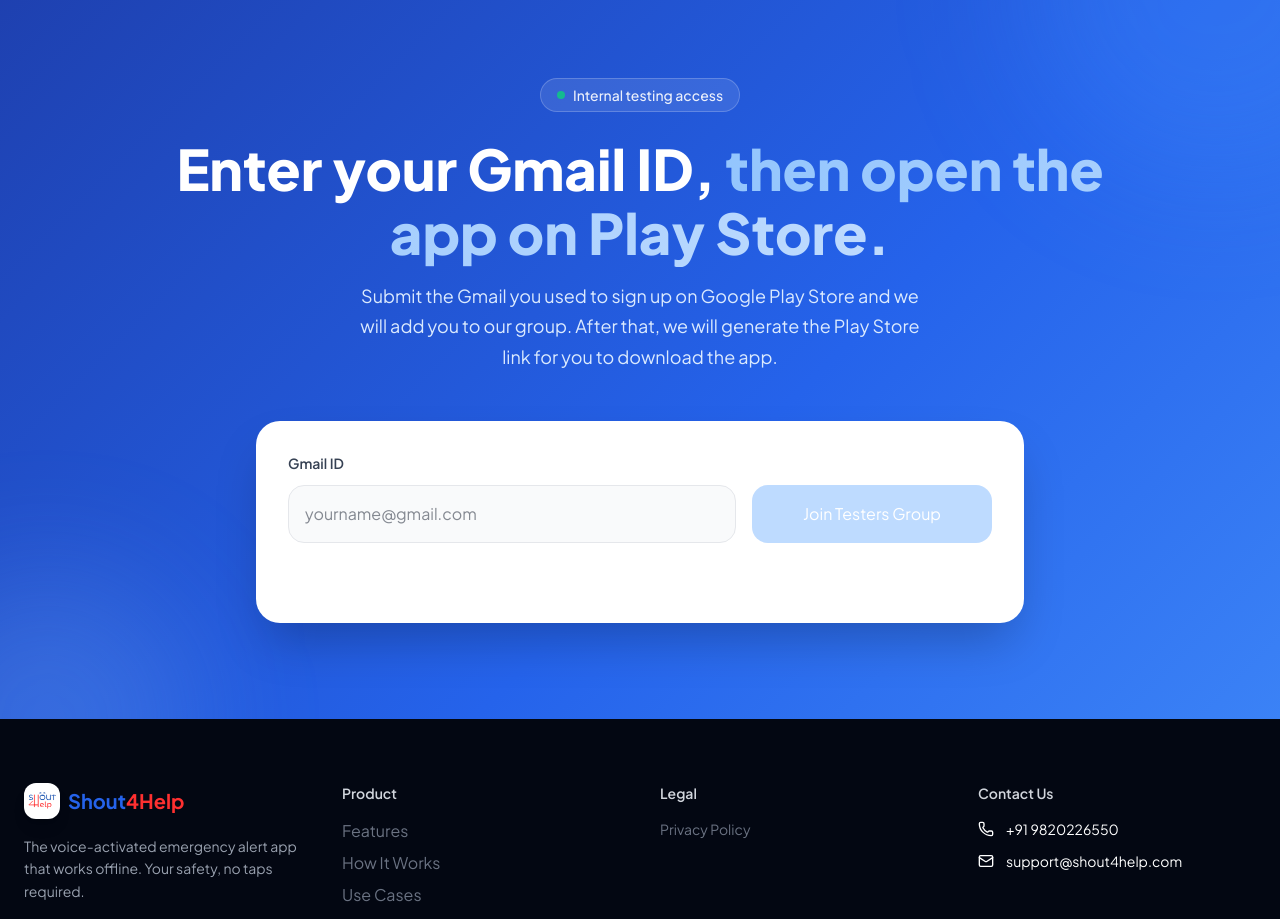
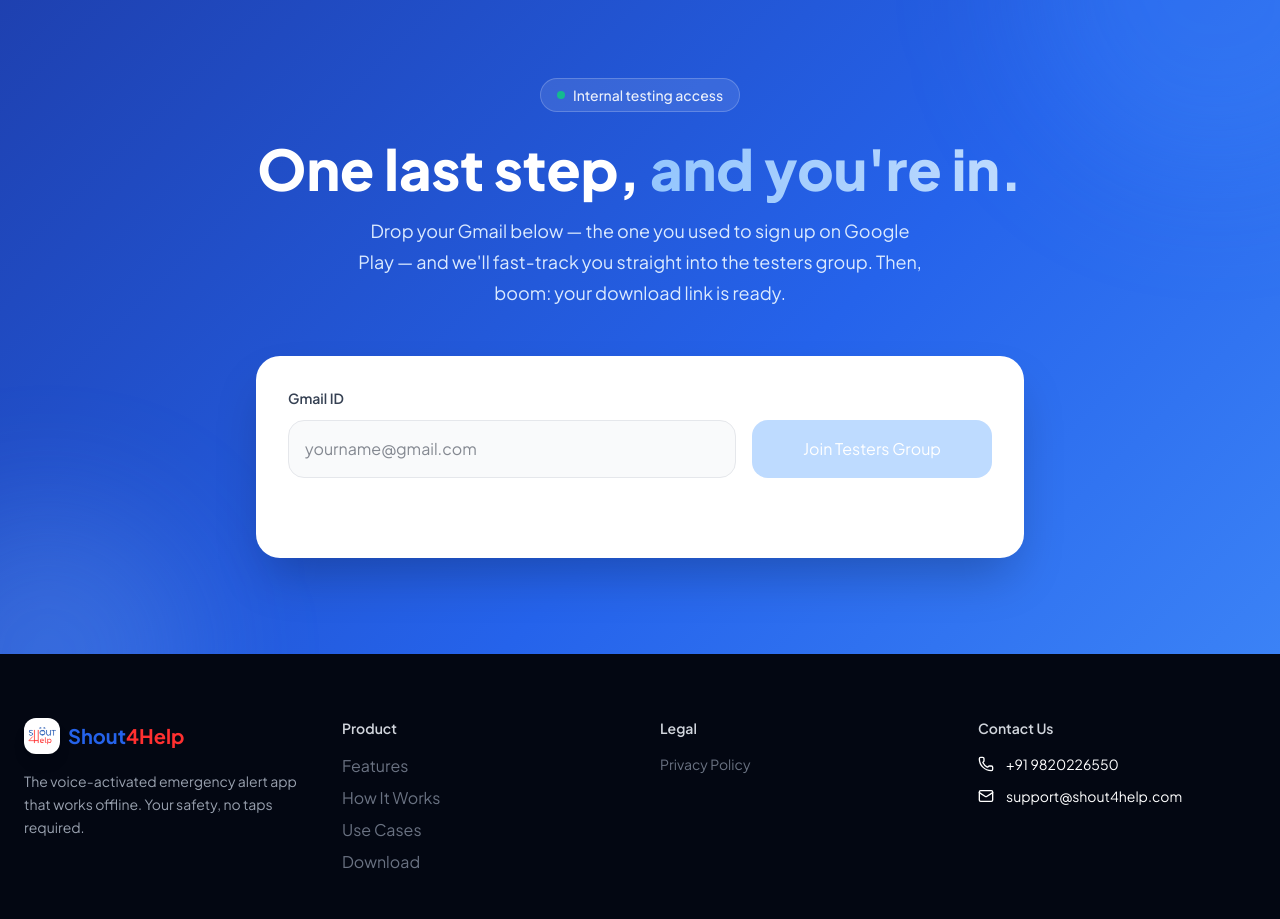
Before and after one commit to iesequeira34/shout4help-website, a React (Vite) app: page / in a window 1280 px wide. Shown: the part 4020-4939 px from the top of the page. Built offline with nearby package versions, Linux system fonts and the light colour scheme; no server answers.

Commit message:
Update CTA copy to be more punchy and fun

```diff
--- a/src/ReferenceLanding.tsx
+++ b/src/ReferenceLanding.tsx
@@ -796,7 +796,7 @@
           className="text-white mb-4"
           style={{ fontSize: 'clamp(2rem, 5vw, 3.5rem)', fontWeight: 800, lineHeight: 1.15 }}
         >
-          Enter your Gmail ID,
+          One last step,
           <span
             style={{
               background: 'linear-gradient(90deg, #93C5FD, #BFDBFE)',
@@ -805,15 +805,14 @@
             }}
           >
             {' '}
-            then open the app on Play Store.
+            and you're in.
           </span>
         </h2>
         <p
           className="text-blue-100 mb-12 max-w-xl mx-auto"
           style={{ fontSize: '1.125rem', lineHeight: 1.7 }}
         >
-          Submit the Gmail you used to sign up on Google Play Store and we will add you to our group.
-          After that, we will generate the Play Store link for you to download the app.
+          Drop your Gmail below — the one you used to sign up on Google Play — and we'll fast-track you straight into the testers group. Then, boom: your download link is ready.
         </p>
 
         <form
```
